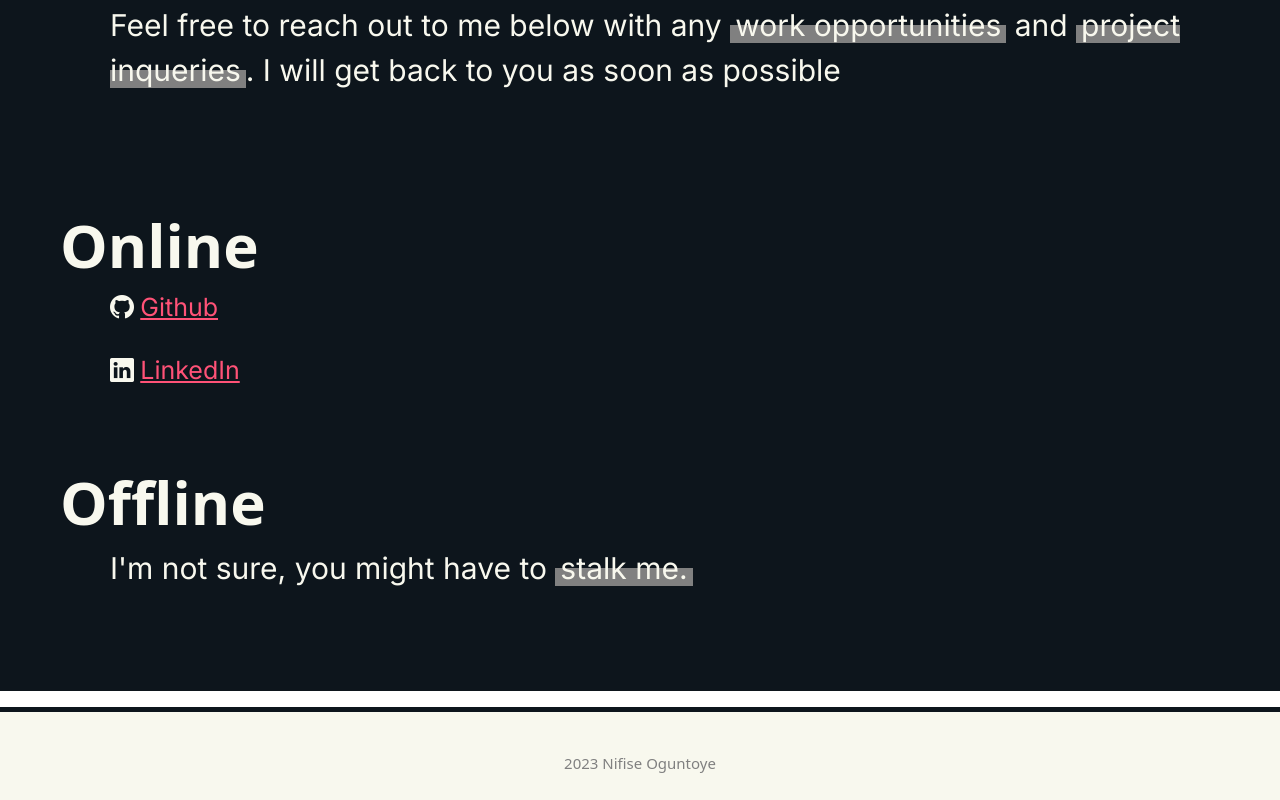
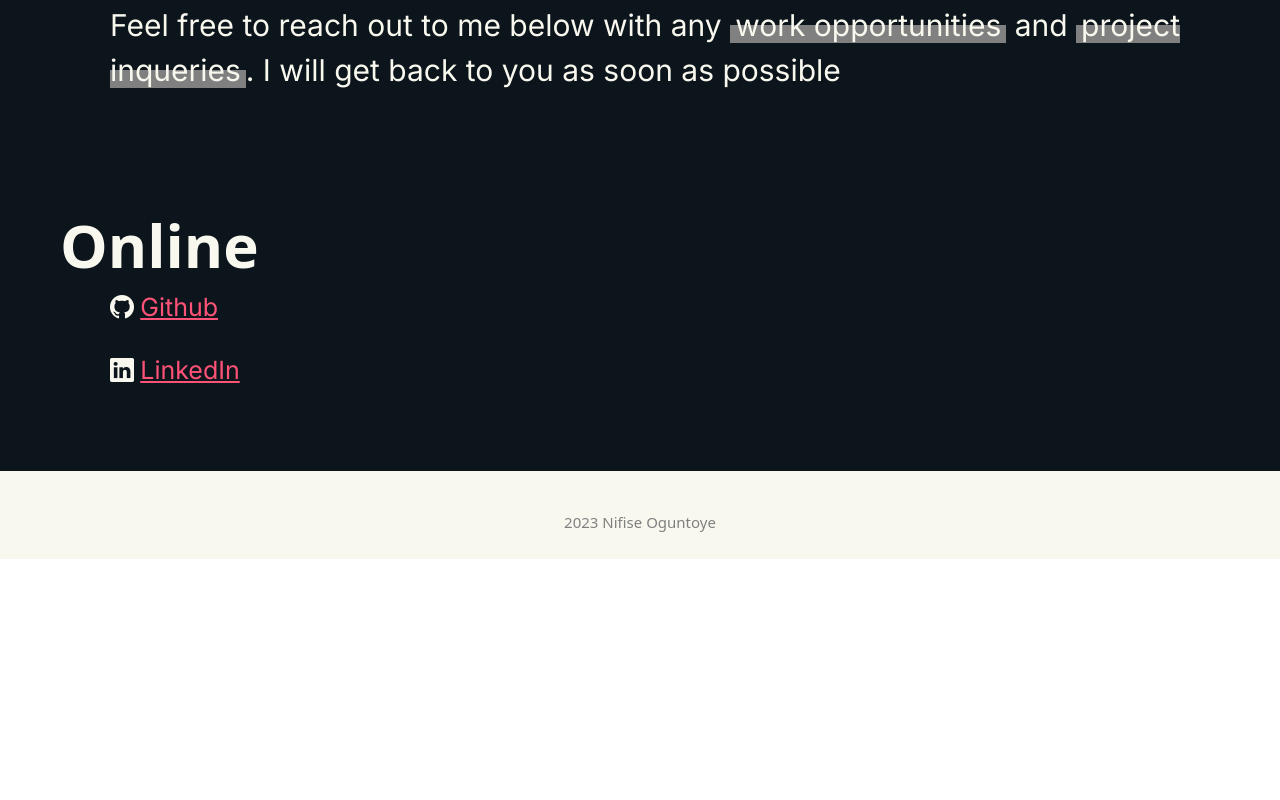
Before and after one commit to oluwanifiseoguntoye/PORTFOLIO, a plain HTML site: page index.html in a window 1280 px wide. Shown: the part 3572-4372 px from the top of the page. After the commit the page ends 4131 px from the top, so only its background shows below. Drawn offline with nearby package versions, Linux system fonts and the light colour scheme; some icons are missing.

Commit message:
fixed it

```diff
--- a/index.html
+++ b/index.html
@@ -179,12 +179,7 @@
           </p>
         </div>
         </div>
-        <div>
-          <h1 class="hire-2-title">Offline</h1>
-            <p class="hire-text">I'm not sure, you might have to
-              <span class="home-highlight"> stalk me.</span>
-            </p>
-        </div>
+
       </section>
 
       <div class="hire-spacer"></div>
```
